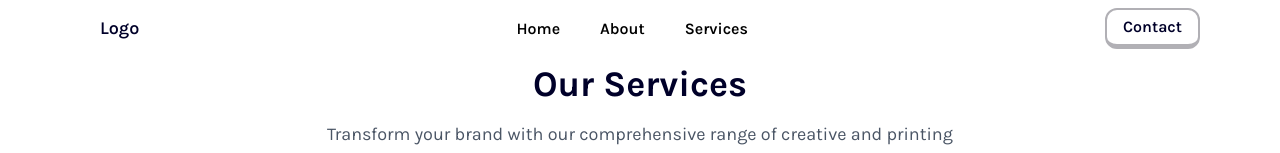
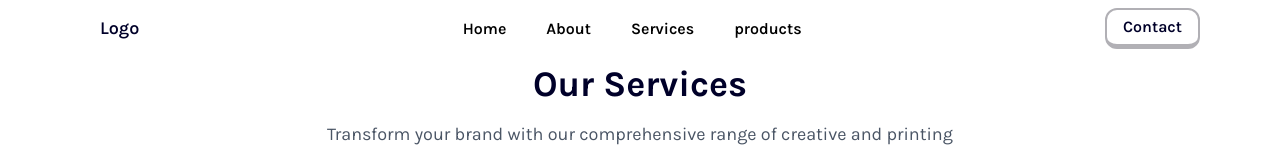
Before and after one commit to Tez-cyber/inks_pixels, a React (Vite) app: page /services in a window 1280 px wide. Shown: the top 153 px of the page. Built offline with nearby package versions, Linux system fonts and the light colour scheme.

Commit message:
Added products to navbar

```diff
--- a/src/utils.js
+++ b/src/utils.js
@@ -1,7 +1,8 @@
 export const navLinks = [
     { name: "Home", link: "/" },
     { name: "About", link: "/about" },
-    { name: "Services", link: "/services" }
+    { name: "Services", link: "/services" },
+    { name: "products", link: "/products" },
 ]
 
 export const footerLinks = [
```
